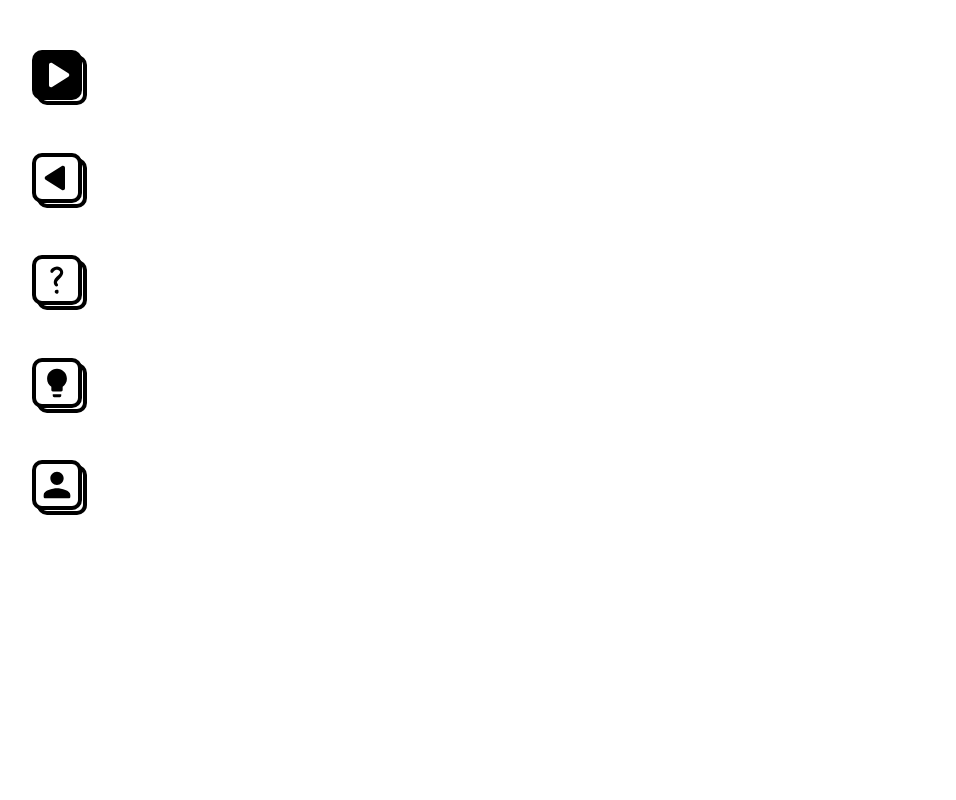
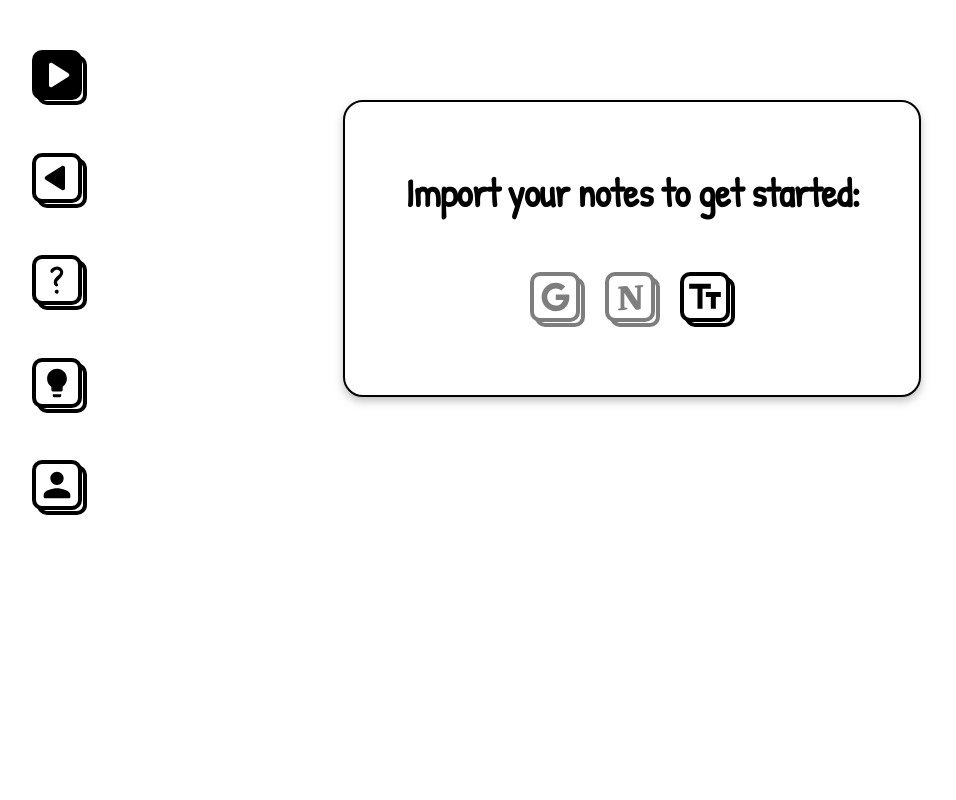
Before and after one commit to compsigh/cue, a Next.js app: page /cue in a window 1280 px wide. Before the commit this address had no page. Shown: the top 800 px of the page, without its empty margins (68-1024 px from the left). Built offline with nearby package versions, Linux system fonts and the light colour scheme.

Commit message:
Add `Cue` page and styling

```diff
--- a/src/components/TextCard/TextCard.js
+++ b/src/components/TextCard/TextCard.js
@@ -1,5 +1,3 @@
-import Image from "next/image";
-import Link from "next/link";
 import { useState } from "react";
 import styles from './TextCard.module.scss';
 
--- /dev/null
+++ b/src/pages/cue.js
@@ -0,0 +1,25 @@
+import { useState } from "react";
+import styles from "@/styles/Cue.module.scss";
+import ImportCard from "@/components/ImportCard/ImportCard";
+import TextCard from "@/components/TextCard/TextCard";
+
+export default function Cue() {
+  const [importMethod, setImportMethod] = useState("");
+
+  function handleImportMethod(method) {
+    setImportMethod(method);
+  }
+
+  if (importMethod === "text")
+    return (
+      <div className={styles.textCard}>
+        <TextCard />
+      </div>
+      );
+
+  return (
+      <div className={styles.importCard}>
+        <ImportCard onUpdateImportMethod={handleImportMethod} />
+      </div>
+  );
+}
--- /dev/null
+++ b/src/styles/Cue.module.scss
@@ -0,0 +1,7 @@
+.importCard,
+.textCard {
+  display: inline-block;
+  vertical-align: top;
+  margin-top: 6.25rem;
+  margin-left: 20%;
+}
```
